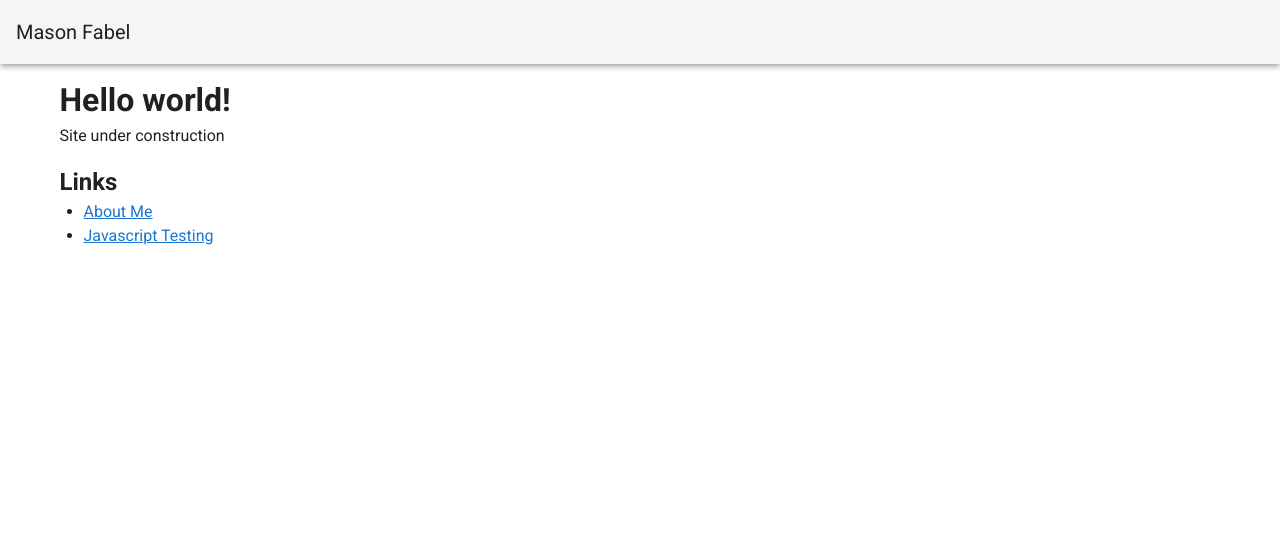
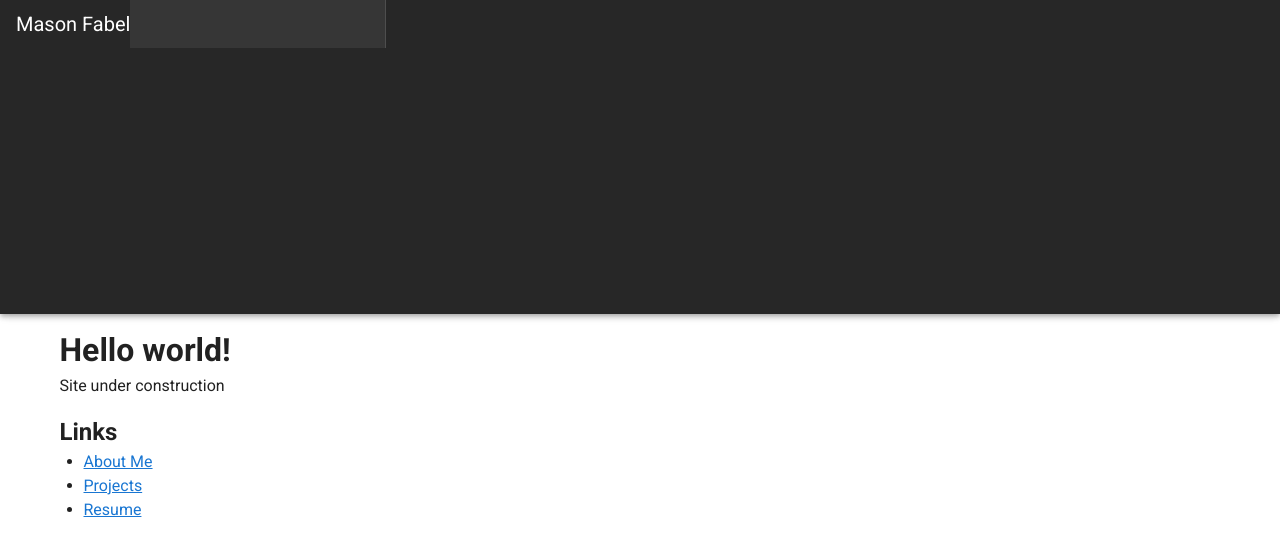
Before and after one commit to mason-fabel/mason-fabel.github.io, a Nuxt app in the folder src/: page / in a window 1280 px wide. Shown: the top 556 px of the page. Built offline with nearby package versions, Linux system fonts and the light colour scheme.

Commit message:
Sketching out more pages

```diff
--- a/src/pages/index.vue
+++ b/src/pages/index.vue
@@ -1,7 +1,11 @@
 <template>
 	<v-app class="home-page">
-		<v-app-bar app>
-			<v-app-bar-title>Mason Fabel</v-app-bar-title>
+		<v-app-bar dense dark>
+			<v-toolbar-title>
+				Mason Fabel
+			</v-toolbar-title>
+			<v-navigation-drawer>
+			</v-navigation-drawer>
 		</v-app-bar>
 		<v-main>
 			<v-container>
@@ -11,7 +15,8 @@
 				<h2>Links</h2>
 				<ul>
 					<li><NuxtLink to="/about">About Me</NuxtLink></li>
-					<li><NuxtLink to="/js-test">Javascript Testing</NuxtLink></li>
+					<li><NuxtLink to="/projects">Projects</NuxtLink></li>
+					<li><NuxtLink to="/resume">Resume</NuxtLink></li>
 				</ul>
 			</v-container>
 		</v-main>
```
Also changed, not shown: src/pages/projects.vue (added), src/pages/projects/compiler.vue (added), src/pages/projects/graphics.vue (added), src/pages/projects/rtos.vue (added), src/pages/resume.vue (added), src/pages/test.vue (renamed from src/pages/js-test.vue).
